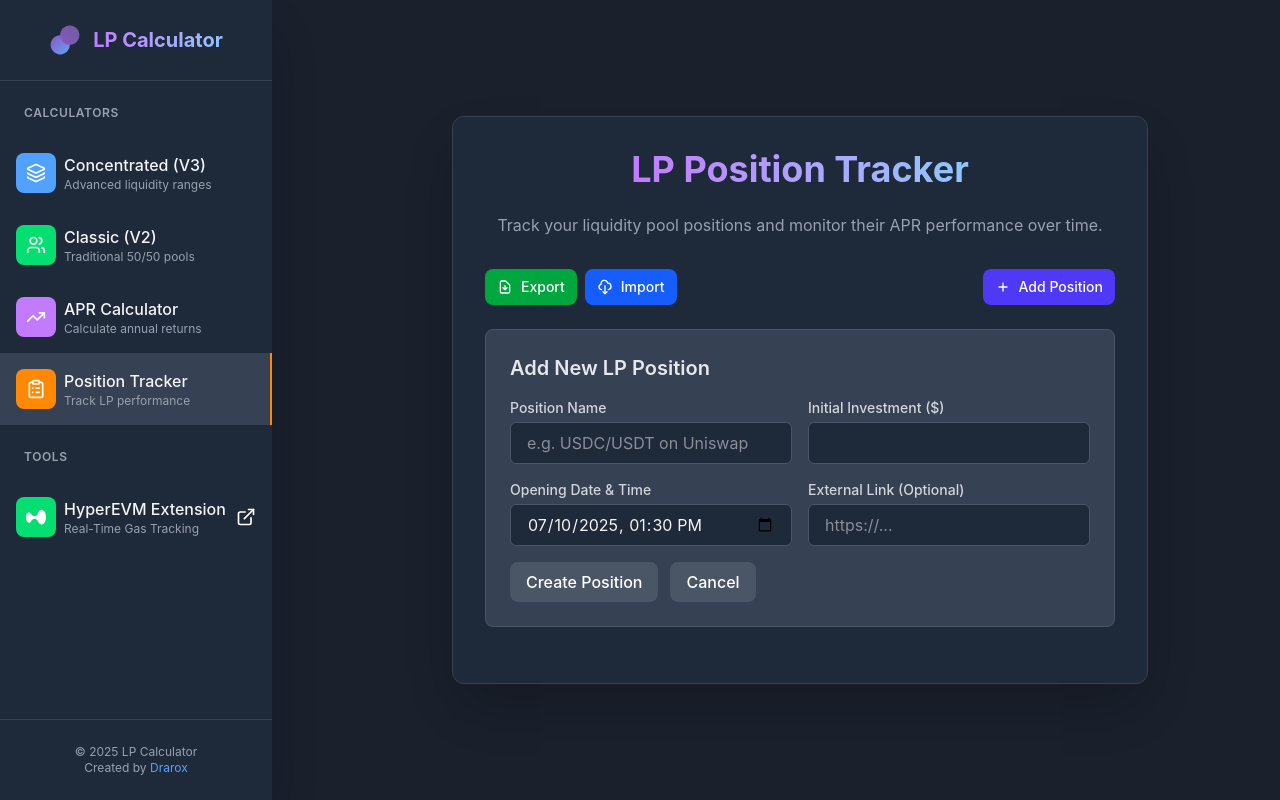
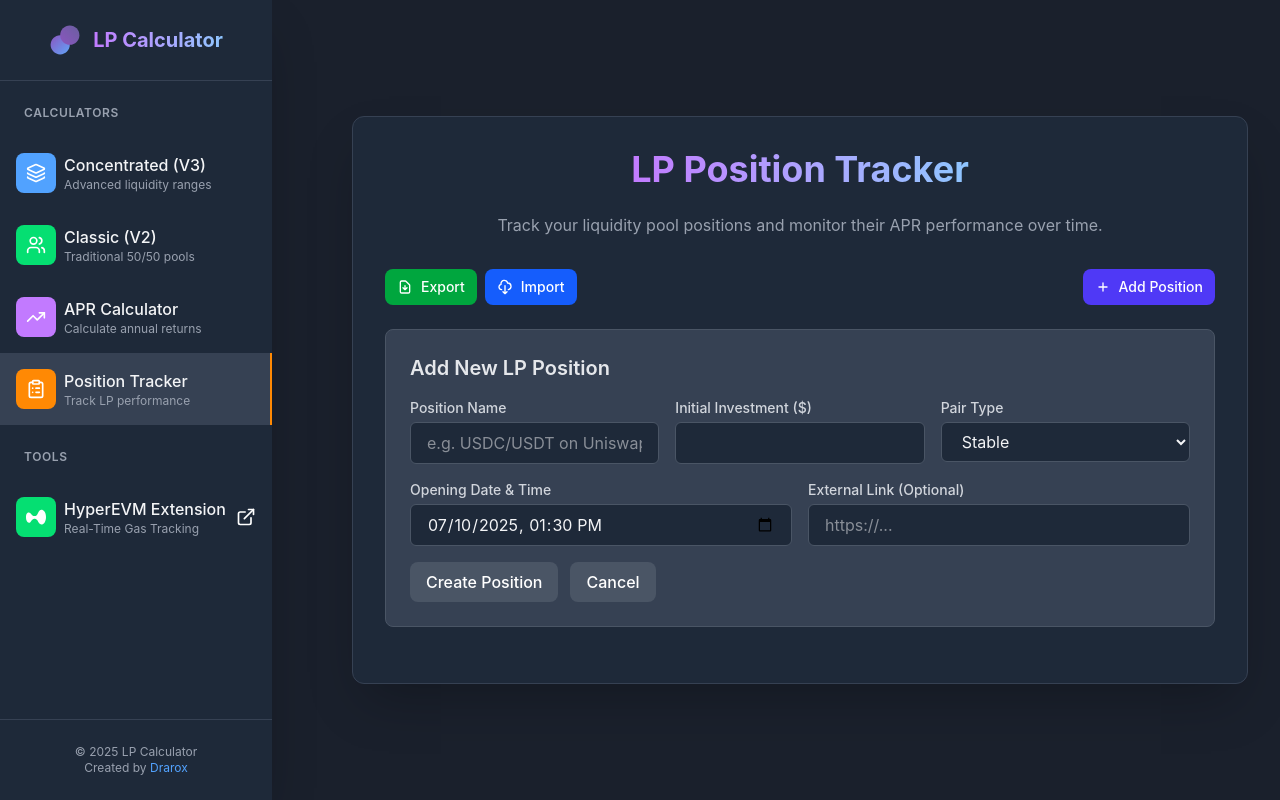
Before and after one commit to Drarox/LP-Calculator, a Vue app: page /tracker in a window 1280 px wide. Both pictures are taken after a click on the button "Add Position". Built offline with nearby package versions, Linux system fonts and the light colour scheme.

Commit message:
Position pair type added in tracker

```diff
--- a/src/views/PositionTrackerView.vue
+++ b/src/views/PositionTrackerView.vue
@@ -11,7 +11,18 @@
 
       <!-- Global Stats -->
       <div v-if="positions.length > 0" class="bg-gray-700 p-4 rounded-lg border border-gray-600 mb-6">
-        <h3 class="text-xl font-semibold text-gray-200 mb-4 text-center">Global Performance</h3>
+        <div class="flex flex-col sm:flex-row sm:items-center sm:justify-between mb-4">
+          <h3 class="text-xl font-semibold text-gray-200 mb-2 sm:mb-0">Global Performance</h3>
+          <div class="flex items-center gap-2">
+            <label class="text-sm text-gray-300">Filter:</label>
+            <select v-model="globalStatsFilter"
+              class="px-3 py-1 border border-gray-600 rounded-md bg-gray-800 text-gray-100 text-sm focus:ring-blue-500 focus:border-blue-500">
+              <option value="all">All Pairs</option>
+              <option value="stable">Stable Only</option>
+              <option value="volatile">Volatile Only</option>
+            </select>
+          </div>
+        </div>
         <div class="grid grid-cols-2 md:grid-cols-5 gap-4 text-sm text-center">
           <div class="bg-gray-800 p-3 rounded">
             <div class="text-gray-400">Currently Invested</div>
@@ -73,7 +84,7 @@
       <div v-if="showAddForm" class="bg-gray-700 p-6 rounded-lg border border-gray-600 mb-6">
         <h3 class="text-xl font-semibold text-gray-200 mb-4">Add New LP Position</h3>
 
-        <div class="grid grid-cols-1 md:grid-cols-2 gap-4 mb-4">
+        <div class="grid grid-cols-1 md:grid-cols-3 gap-4 mb-4">
           <div>
             <label class="block text-sm font-medium text-gray-300 mb-1">Position Name</label>
             <input type="text" v-model="newPosition.name" placeholder="e.g. USDC/USDT on Uniswap"
@@ -84,6 +95,15 @@
             <label class="block text-sm font-medium text-gray-300 mb-1">Initial Investment ($)</label>
             <input type="number" v-model.number="newPosition.initialAmount" step="any"
               class="w-full px-4 py-2 border border-gray-600 rounded-md bg-gray-800 text-gray-100 focus:ring-blue-500 focus:border-blue-500">
+          </div>
+
+          <div>
+            <label class="block text-sm font-medium text-gray-300 mb-1">Pair Type</label>
+            <select v-model="newPosition.pairType"
+              class="w-full px-4 py-2 border border-gray-600 rounded-md bg-gray-800 text-gray-100 focus:ring-blue-500 focus:border-blue-500">
+              <option value="stable">Stable</option>
+              <option value="volatile">Volatile</option>
+            </select>
           </div>
         </div>
 
@@ -135,6 +155,10 @@
                 <div class="flex-1 min-w-0">
                   <div class="flex items-center gap-2 mb-1 flex-wrap">
                     <h3 class="text-lg font-semibold text-gray-200 truncate">{{ position.name }}</h3>
+                    <span :class="[
+                      'px-2 py-1 text-xs rounded-full flex-shrink-0',
+                      position.pairType === 'stable' ? 'bg-blue-600 text-blue-100' : 'bg-yellow-600 text-yellow-100'
+                    ]">{{ position.pairType === 'stable' ? 'Stable' : 'Volatile' }}</span>
                     <span class="px-2 py-1 bg-green-600 text-green-100 text-xs rounded-full flex-shrink-0">Active</span>
 
                     <!-- Fee Entry Notification -->
@@ -303,6 +327,10 @@
                 <div class="flex-1 min-w-0">
                   <div class="flex items-center gap-2 mb-1 flex-wrap">
                     <h3 class="text-lg font-semibold text-gray-200 truncate">{{ position.name }}</h3>
+                    <span :class="[
+                      'px-2 py-1 text-xs rounded-full flex-shrink-0',
+                      position.pairType === 'stable' ? 'bg-blue-600 text-blue-100' : 'bg-yellow-600 text-yellow-100'
+                    ]">{{ position.pairType === 'stable' ? 'Stable' : 'Volatile' }}</span>
                     <span class="px-2 py-1 bg-gray-600 text-gray-300 text-xs rounded-full flex-shrink-0">Closed</span>
                   </div>
                   <p class="text-sm text-gray-400">
@@ -432,6 +460,7 @@ interface Position {
   id: string;
   name: string;
   initialAmount: number;
+  pairType: 'stable' | 'volatile';
   externalLink?: string;
   createdAt: string;
   openingDate: string;
@@ -446,10 +475,12 @@ const showAddForm = ref(false);
 const expandedPositions = ref(new Set<string>());
 const newFeeEntry = reactive<Record<string, { amount: number | null; datetime: string }>>({});
 const fileInput = ref<HTMLInputElement>();
+const globalStatsFilter = ref<'all' | 'stable' | 'volatile'>('all');
 
 const newPosition = reactive({
   name: '',
   initialAmount: null as number | null,
+  pairType: 'stable' as 'stable' | 'volatile',
   externalLink: '',
   openingDate: getLocalDateTimeString()
 });
@@ -487,6 +518,7 @@ const addPosition = () => {
     id: Date.now().toString(),
     name: newPosition.name,
     initialAmount: newPosition.initialAmount,
+    pairType: newPosition.pairType,
     externalLink: newPosition.externalLink || undefined,
     createdAt: new Date().toISOString(),
     openingDate: newPosition.openingDate,
@@ -535,6 +567,7 @@ const cancelAddForm = () => {
   showAddForm.value = false;
   newPosition.name = '';
   newPosition.initialAmount = null;
+  newPosition.pairType = 'stable';
   newPosition.externalLink = '';
   newPosition.openingDate = getLocalDateTimeString();
 };
@@ -693,7 +726,13 @@ const closedPositions = computed(() => {
 
 // Computed properties for global stats
 const globalStats = computed(() => {
-  const allPositions = positions.value;
+  let allPositions = positions.value;
+
+  // Apply filter based on pair type
+  if (globalStatsFilter.value !== 'all') {
+    allPositions = allPositions.filter(p => p.pairType === globalStatsFilter.value);
+  }
+
   if (allPositions.length === 0) {
     return {
       totalFees: 0,
@@ -733,10 +772,17 @@ const globalStats = computed(() => {
 // Lifecycle
 onMounted(() => {
   positions.value = loadPositions();
-  // Initialize fee entries for all positions
+
+  // Migration: Add pairType to existing positions that don't have it
   positions.value.forEach(position => {
+    if (!position.pairType) {
+      position.pairType = 'stable'; // Default to stable for existing positions
+    }
     initializeFeeEntry(position.id);
   });
+
+  // Save positions after migration
+  savePositions();
 });
 
 // Export/Import functions
```
